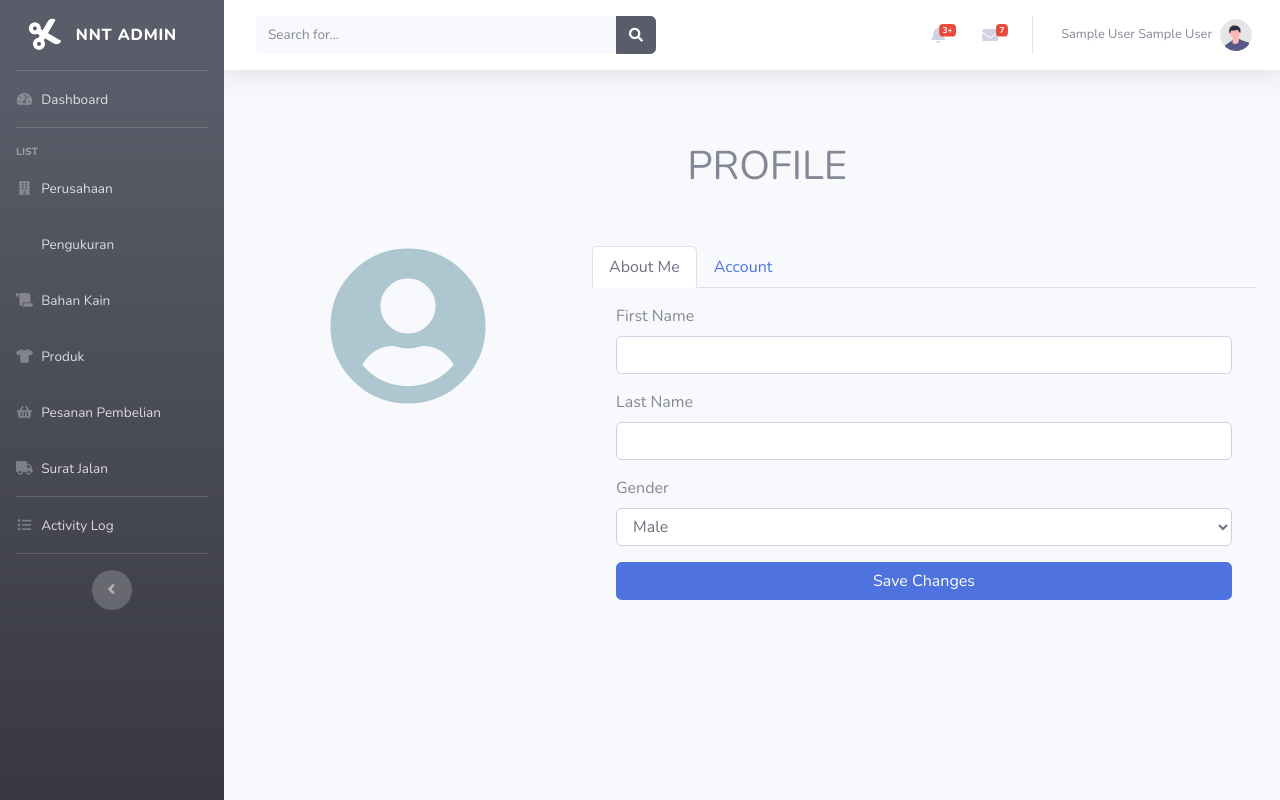
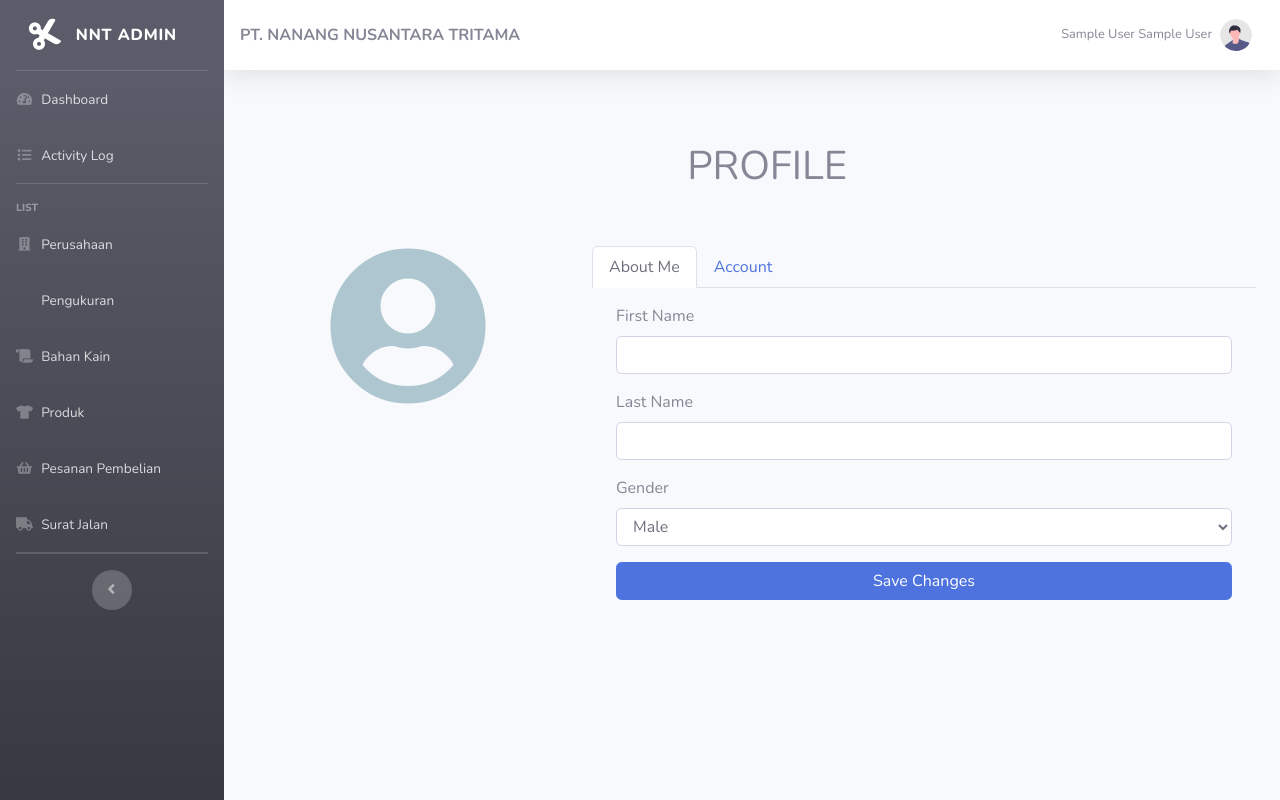
Before and after one commit to ryifkiyidan/NNT-Project, a CodeIgniter app: page /nnt-project/index.php/page/profile in a window 1280 px wide. Run offline with CodeIgniter, Linux system fonts and the light colour scheme; the visitor is signed in with stand-in values (Sample User, id 1); data that the repository does not hold is empty; some libraries are stand-ins or nearby versions.

Commit message:
Mengedit bagian SIDEBAR & TOPBAR

```diff
--- a/application/views/template/backend/sidebar.php
+++ b/application/views/template/backend/sidebar.php
@@ -47,6 +47,13 @@
 		<a class="nav-link" href="<?= base_url('index.php/page/dashboard'); ?>">
 			<i class="fas fa-fw fa-tachometer-alt"></i>
 			<span>Dashboard</span></a>
+	</li>
+
+	<!-- Nav Item - Charts -->
+	<li class="nav-item" id="nav-activitylog">
+		<a class="nav-link" href="<?= base_url('index.php/page/activitylog'); ?>">
+			<i class="fas fa-fw fa-list"></i>
+			<span>Activity Log</span></a>
 	</li>
 
 	<!-- Divider -->
@@ -102,12 +109,7 @@
 	<!-- Divider -->
 	<hr class="sidebar-divider my-0">
 
-	<!-- Nav Item - Charts -->
-	<li class="nav-item" id="nav-activitylog">
-		<a class="nav-link" href="<?= base_url('index.php/page/activitylog'); ?>">
-			<i class="fas fa-fw fa-list"></i>
-			<span>Activity Log</span></a>
-	</li>
+
 
 	<!-- Divider -->
 	<hr class="sidebar-divider d-none d-md-block">
--- a/application/views/template/backend/topbar.php
+++ b/application/views/template/backend/topbar.php
@@ -6,17 +6,9 @@
 		<i class="fa fa-bars"></i>
 	</button>
 
-	<!-- Topbar Search -->
-	<form class="d-none d-sm-inline-block form-inline mr-auto ml-md-3 my-2 my-md-0 mw-100 navbar-search">
-		<div class="input-group">
-			<input type="text" class="form-control bg-light border-0 small" placeholder="Search for..." aria-label="Search" aria-describedby="basic-addon2">
-			<div class="input-group-append">
-				<button class="btn btn-dark" type="button">
-					<i class="fas fa-search fa-sm"></i>
-				</button>
-			</div>
-		</div>
-	</form>
+	<div>
+		<div><span><strong>PT. NANANG NUSANTARA TRITAMA</strong></span></div>
+	</div>
 
 	<!-- Topbar Navbar -->
 	<ul class="navbar-nav ml-auto">
@@ -41,117 +33,6 @@
 			</div>
 		</li>
 
-		<!-- Nav Item - Alerts -->
-		<li class="nav-item dropdown no-arrow mx-1">
-			<a class="nav-link dropdown-toggle" href="#" id="alertsDropdown" role="button" data-toggle="dropdown" aria-haspopup="true" aria-expanded="false">
-				<i class="fas fa-bell fa-fw"></i>
-				<!-- Counter - Alerts -->
-				<span class="badge badge-danger badge-counter">3+</span>
-			</a>
-			<!-- Dropdown - Alerts -->
-			<div class="dropdown-list dropdown-menu dropdown-menu-right shadow animated--grow-in" aria-labelledby="alertsDropdown">
-				<h6 class="dropdown-header">
-					Alerts Center
-				</h6>
-				<a class="dropdown-item d-flex align-items-center" href="#">
-					<div class="mr-3">
-						<div class="icon-circle bg-dark">
-							<i class="fas fa-file-alt text-white"></i>
-						</div>
-					</div>
-					<div>
-						<div class="small text-gray-500">December 12, 2019</div>
-						<span class="font-weight-bold">A new monthly report is ready to download!</span>
-					</div>
-				</a>
-				<a class="dropdown-item d-flex align-items-center" href="#">
-					<div class="mr-3">
-						<div class="icon-circle bg-success">
-							<i class="fas fa-donate text-white"></i>
-						</div>
-					</div>
-					<div>
-						<div class="small text-gray-500">December 7, 2019</div>
-						$290.29 has been deposited into your account!
-					</div>
-				</a>
-				<a class="dropdown-item d-flex align-items-center" href="#">
-					<div class="mr-3">
-						<div class="icon-circle bg-warning">
-							<i class="fas fa-exclamation-triangle text-white"></i>
-						</div>
-					</div>
-					<div>
-						<div class="small text-gray-500">December 2, 2019</div>
-						Spending Alert: We've noticed unusually high spending for your account.
-					</div>
-				</a>
-				<a class="dropdown-item text-center small text-gray-500" href="#">Show All Alerts</a>
-			</div>
-		</li>
-
-		<!-- Nav Item - Messages -->
-		<li class="nav-item dropdown no-arrow mx-1">
-			<a class="nav-link dropdown-toggle" href="#" id="messagesDropdown" role="button" data-toggle="dropdown" aria-haspopup="true" aria-expanded="false">
-				<i class="fas fa-envelope fa-fw"></i>
-				<!-- Counter - Messages -->
-				<span class="badge badge-danger badge-counter">7</span>
-			</a>
-			<!-- Dropdown - Messages -->
-			<div class="dropdown-list dropdown-menu dropdown-menu-right shadow animated--grow-in" aria-labelledby="messagesDropdown">
-				<h6 class="dropdown-header">
-					Message Center
-				</h6>
-				<a class="dropdown-item d-flex align-items-center" href="#">
-					<div class="dropdown-list-image mr-3">
-						<img class="rounded-circle" src="<?= base_url('assets/'); ?>img/undraw_profile_1.svg" alt="">
-						<div class="status-indicator bg-success"></div>
-					</div>
-					<div class="font-weight-bold">
-						<div class="text-truncate">Hi there! I am wondering if you can help me with a
-							problem I've been having.</div>
-						<div class="small text-gray-500">Emily Fowler · 58m</div>
-					</div>
-				</a>
-				<a class="dropdown-item d-flex align-items-center" href="#">
-					<div class="dropdown-list-image mr-3">
-						<img class="rounded-circle" src="<?= base_url('assets/'); ?>img/undraw_profile_2.svg" alt="">
-						<div class="status-indicator"></div>
-					</div>
-					<div>
-						<div class="text-truncate">I have the photos that you ordered last month, how
-							would you like them sent to you?</div>
-						<div class="small text-gray-500">Jae Chun · 1d</div>
-					</div>
-				</a>
-				<a class="dropdown-item d-flex align-items-center" href="#">
-					<div class="dropdown-list-image mr-3">
-						<img class="rounded-circle" src="<?= base_url('assets/'); ?>img/undraw_profile_3.svg" alt="">
-						<div class="status-indicator bg-warning"></div>
-					</div>
-					<div>
-						<div class="text-truncate">Last month's report looks great, I am very happy with
-							the progress so far, keep up the good work!</div>
-						<div class="small text-gray-500">Morgan Alvarez · 2d</div>
-					</div>
-				</a>
-				<a class="dropdown-item d-flex align-items-center" href="#">
-					<div class="dropdown-list-image mr-3">
-						<img class="rounded-circle" src="https://source.unsplash.com/Mv9hjnEUHR4/60x60" alt="">
-						<div class="status-indicator bg-success"></div>
-					</div>
-					<div>
-						<div class="text-truncate">Am I a good boy? The reason I ask is because someone
-							told me that people say this to all dogs, even if they aren't good...</div>
-						<div class="small text-gray-500">Chicken the Dog · 2w</div>
-					</div>
-				</a>
-				<a class="dropdown-item text-center small text-gray-500" href="#">Read More Messages</a>
-			</div>
-		</li>
-
-		<div class="topbar-divider d-none d-sm-block"></div>
-
 		<!-- Nav Item - User Information -->
 		<li class="nav-item dropdown no-arrow">
 			<a class="nav-link dropdown-toggle" href="#" id="userDropdown" role="button" data-toggle="dropdown" aria-haspopup="true" aria-expanded="false">
@@ -163,10 +44,6 @@
 				<a class="dropdown-item" href="<?= base_url('index.php/page/profile'); ?>">
 					<i class="fas fa-user fa-sm fa-fw mr-2 text-gray-400"></i>
 					Profile
-				</a>
-				<a class="dropdown-item" href="#">
-					<i class="fas fa-cogs fa-sm fa-fw mr-2 text-gray-400"></i>
-					Settings
 				</a>
 				<a class="dropdown-item" href="<?= base_url('index.php/page/activitylog'); ?>">
 					<i class="fas fa-list fa-sm fa-fw mr-2 text-gray-400"></i>
```
